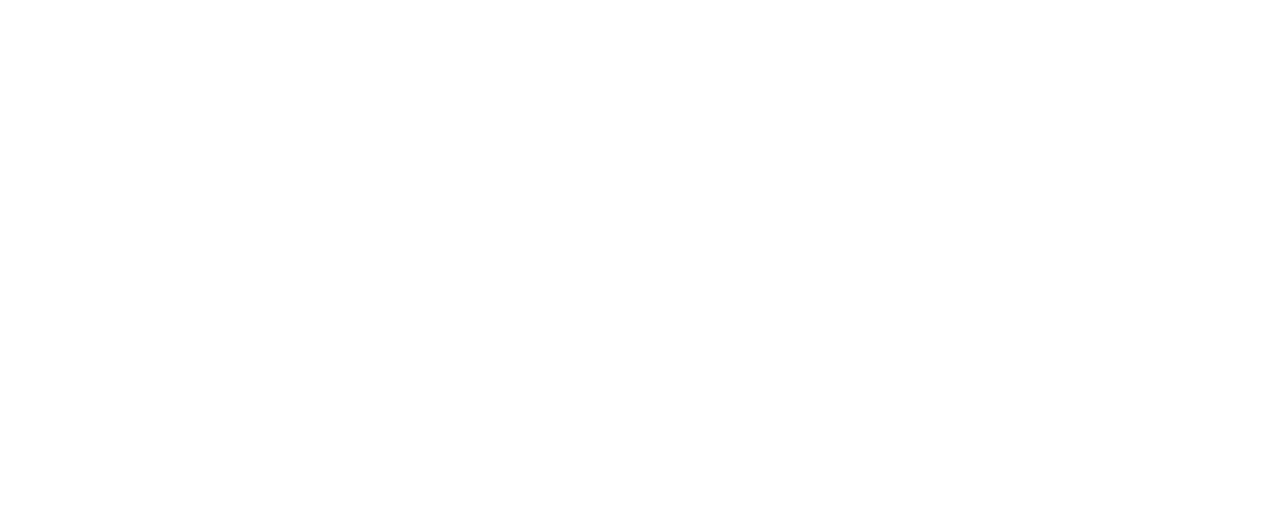
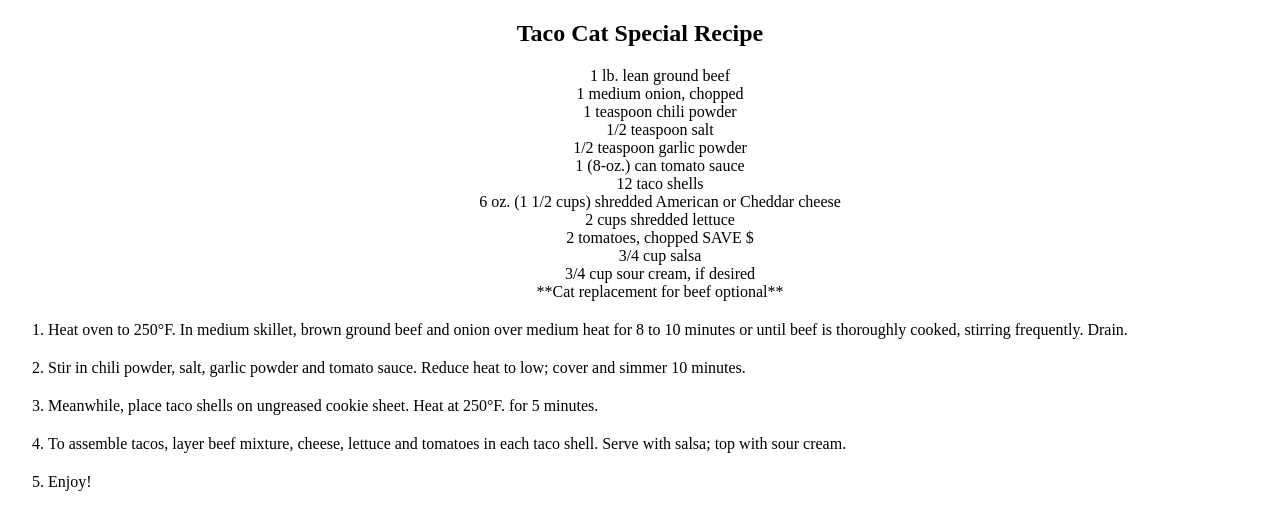
Before and after one commit to casey-stinnett/taco-kat-git, a plain HTML site: page index.html in a window 1280 px wide. Drawn offline with Linux system fonts and the light colour scheme.

Commit message:
almost done

```diff
--- a/index.css
+++ b/index.css
@@ -0,0 +1,12 @@
+ul{
+	list-style-type: none;
+}
+
+.centered-text{
+	text-align: center;
+}
+
+.directions-item{
+	margin-top: 20px;
+	margin-bottom: 20px;
+}
--- a/index.html
+++ b/index.html
@@ -6,6 +6,45 @@
 	    <link rel="stylesheet" href="index.css">
 	  </head>
 	  <body>
+	  	<h2 class="centered-text" id="recipe-header">Taco Cat Special Recipe</h2>
+	    <div class="centered-text" id="ingredients">
+		    <ul>
+		    	<li>1 lb. lean ground beef</li>
+					<li>1 medium onion, chopped</li>
+					<li>1 teaspoon chili powder</li>
+					<li>1/2 teaspoon salt</li>
+					<li>1/2 teaspoon garlic powder</li>
+					<li>1 (8-oz.) can tomato sauce</li>
+					<li>12 taco shells</li>
+					<li>6 oz. (1 1/2 cups) shredded American or Cheddar cheese</li>
+					<li>2 cups shredded lettuce</li>
+					<li>2 tomatoes, chopped SAVE $</li>
+					<li>3/4 cup salsa</li>
+					<li>3/4 cup sour cream, if desired</li>
+					<li>**Cat replacement for beef optional**</li>
+		    </ul>
+	   	</div>
+	    <div id="directions">
+		    <ol>
+		    	<div class="directions-item">
+		    		<li>Heat oven to 250°F. In medium skillet, brown ground beef and onion over medium heat for 8 to 10 minutes or until beef is thoroughly cooked, stirring frequently. Drain.</li>
+		    	</div>
 
+					<div class="directions-item">
+						<li>Stir in chili powder, salt, garlic powder and tomato sauce. Reduce heat to low; cover and simmer 10 minutes.</li>
+					</div>
+
+					<div class="directions-item">
+						<li>Meanwhile, place taco shells on ungreased cookie sheet. Heat at 250°F. for 5 minutes.</li>
+					</div>
+
+					<div class="directions-item">
+						<li>To assemble tacos, layer beef mixture, cheese, lettuce and tomatoes in each taco shell. Serve with salsa; top with sour cream.</li>
+					</div>
+					<div class="directions-item">
+						<li>Enjoy!</li>
+					</div>
+				</ol>
+			</div>
 	  </body>
 	</html>
```
Lines whose indentation alone changed are shown as unchanged.
